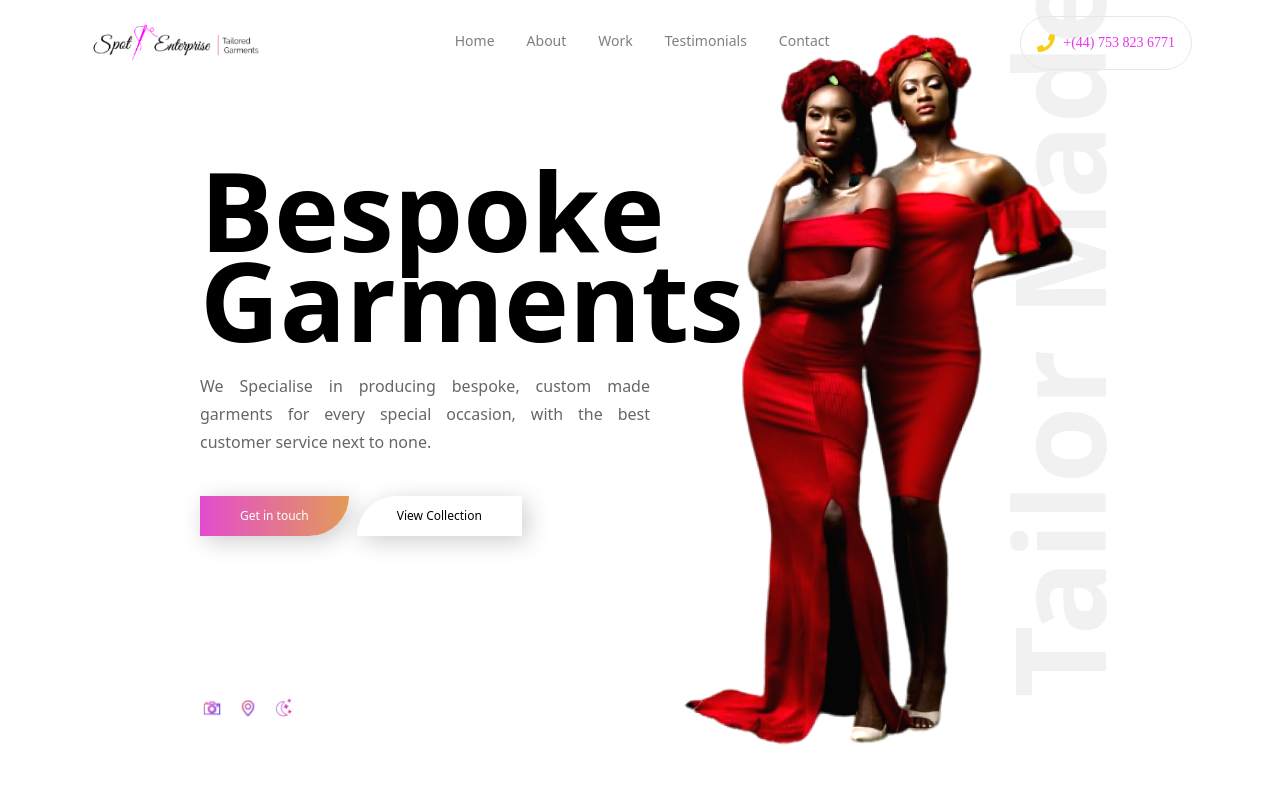
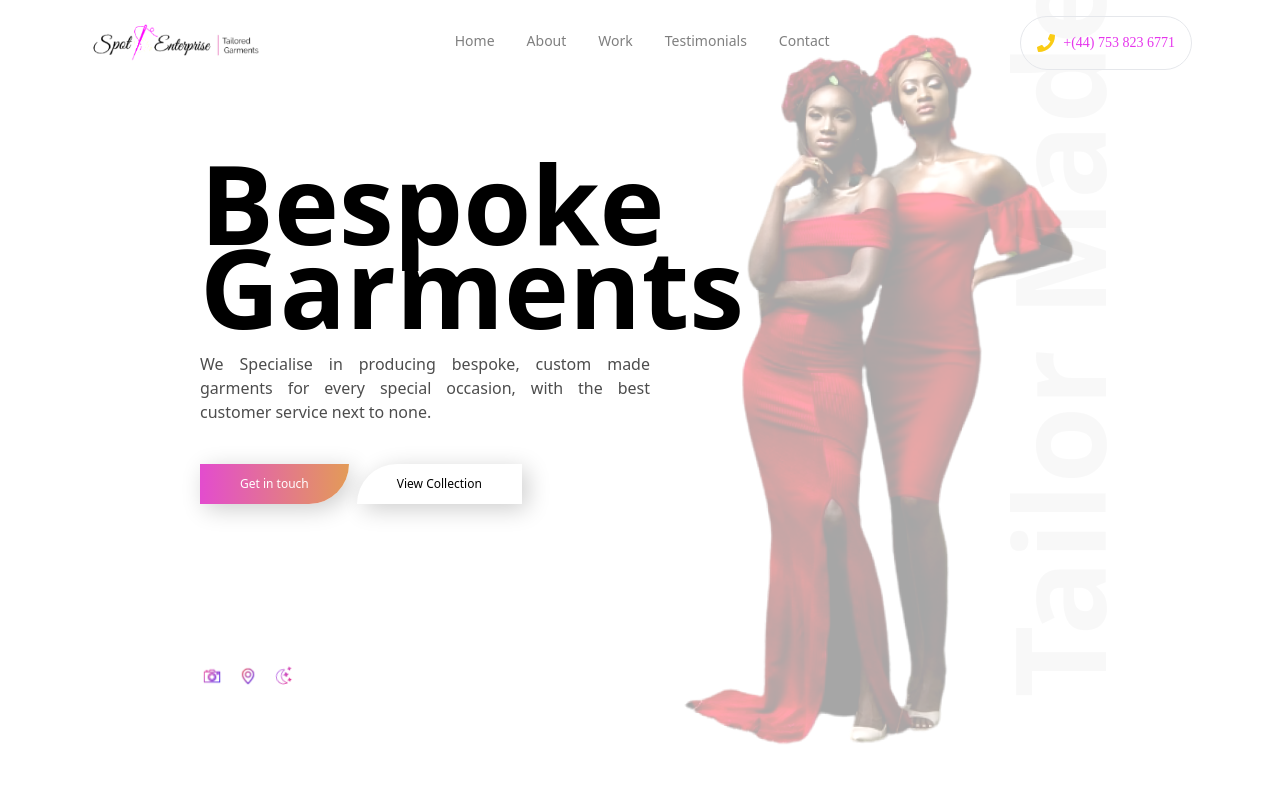
Before and after one commit to BlissfulCoda/SpotOnEnterprise-redesign, a React (Create React App) app: page / in a window 1280 px wide. Shown: the top 800 px of the page. Built offline with nearby package versions, Linux system fonts and the light colour scheme.

Commit message:
feat(client): add animations on large screens complete

```diff
--- a/src/Components/Layout/FooterSection/FooterSection.tsx
+++ b/src/Components/Layout/FooterSection/FooterSection.tsx
@@ -22,7 +22,7 @@ function FooterSection(): JSX.Element {
     >
       <div className="flex flex-col mx-auto tablet:flex-row ">
         {/* NAVIGATION */}
-        <div className="flex flex-col items-center inner-footer tablet:w-1/3 tablet:bg-zinc-100 dark-color tablet:dark:bg-slate-900">
+        <div className="flex flex-col items-center inner-footer tablet:w-1/3 tablet:bg-zinc-50 dark-color tablet:dark:bg-slate-900">
           <h3 className="footer-subheader">NAVIGATION</h3>
           <div className="footer-subcontainer">
             <a href="#home" className="footer-link">
@@ -44,7 +44,7 @@ function FooterSection(): JSX.Element {
         </div>
 
         {/* SOCIALS */}
-        <div className=" inner-footer bg-zinc-100 tablet:w-1/3 tablet:bg-white dark:bg-slate-900 tablet:dark:bg-darkMode">
+        <div className=" inner-footer bg-zinc-50 tablet:w-1/3 tablet:bg-white dark:bg-slate-900 tablet:dark:bg-darkMode">
           {/* LOGO  */}
           <h3 className="footer-subheader">CONTACT</h3>
           <div className="flex flex-col items-center footer-subcontainer">
@@ -79,7 +79,7 @@ function FooterSection(): JSX.Element {
         </div>
 
         {/* COMPANY */}
-        <div className="inner-footer tablet:w-1/3 tablet:bg-zinc-100 dark-color tablet:dark:bg-slate-900">
+        <div className="inner-footer tablet:w-1/3 tablet:bg-zinc-50 dark-color tablet:dark:bg-slate-900">
           <h3 className="footer-subheader">COMPANY</h3>
           <div className="mb-16 footer-subcontainer">
             <h5 className="footer-link">111C East Street Walworth</h5>
--- a/src/Components/Layout/Home/HomeComponents/MainImage.tsx
+++ b/src/Components/Layout/Home/HomeComponents/MainImage.tsx
@@ -1,17 +1,11 @@
-import { delay, motion } from "framer-motion";
+import { motion } from "framer-motion";
+import {Animations} from '../../Shared/Animation'
 
 import HeroImage from "../../../assets/Images/HeroImage.png";
 
 export default function MainImage(): JSX.Element {
   return (
-    <motion.div
-      initial={{ opacity: "0%" }}
-      animate={{
-        opacity: "100%",
-        transition: { ease: [0.455, 0.03, 0.515, 0.955], duration: 2.3, delay: 2.5 },
-      }}
-      className="relative"
-    >
+    <motion.div variants={Animations.picture} className="relative">
       <img
         src={HeroImage}
         alt="Hero Image"
--- a/src/Components/Layout/Home/HomeComponents/MainSection.tsx
+++ b/src/Components/Layout/Home/HomeComponents/MainSection.tsx
@@ -1,7 +1,10 @@
-import { useContext } from "react";
+import { motion } from "framer-motion";
+import { useContext, useState } from "react";
 import { DarkModeDataInterface } from "../../../../Data/DarkModeData";
 import DarkModeContext from "../../../../Context/DarkModeContext";
+import {Animations} from '../../Shared/Animation'
 
+import BespokeGarments from "../../Shared/BespokeGarments";
 import MainImage from "./MainImage";
 import TailorMade from "../../Shared/TailorMade";
 
@@ -22,44 +25,55 @@ export default function MainSection(): JSX.Element {
   const SPOTONENTERPRISE_LOCATION =
     "https://www.google.com/maps/place/111+East+St,+London/@51.4890573,-0.0916229,17z/data=!4m5!3m4!1s0x4876036188999255:0xc28bbd3db39f349c!8m2!3d51.4890403!4d-0.0916112";
 
+    // State
+    const [showImage, setShowImage] = useState<boolean>(false)
+
   return (
     <div className="container mx-auto ">
       <div className="absolute z-20 top-72 w-[460px] pl-6 sm:pl-10 tablet:pl-4 tablet:space-y-32 space-y-40 tablet:top-28 laptop:space-y-40 laptop:left-14 mx-10 desktop:left-14 biggest:left-20">
         <div className="space-y-20 tablet:space-y-12 laptop:space-y-10 ">
-          <div className="flex flex-col space-y-3 sm:px-4 tablet:px-0 tablet:space-y-0 sm:space-y-3 tablet:space-y-4 laptop:space-y-7">
+          <motion.div
+            variants={Animations.container}
+            className="flex flex-col space-y-3 sm:px-4 tablet:px-0 sm:space-y-3 tablet:space-y-6 laptop:space-y-12"
+          >
             {/* text - white: small - screen */}
-            <div
-              className="tablet:hidden text-white max-w-xs font-serif text-[55px] font-semibold leading-[50px] tablet:font-blacktablet:text-7xl tablet:leading-[60px] laptop:text-8xl
-               laptop:leading-[75px] desktop:text-[112px] desktop:leading-[90px] "
-            >
-              <h1>Bespoke Garments</h1>
-            </div>
+            <BespokeGarments
+              styling="tablet:hidden text-white max-w-xs font-serif text-[55px] font-semibold leading-9"
+              title="Bespoke Garments"
+            />
 
             {/* text - black: large - screen */}
-            <div
-              className="hidden max-w-xs tablet:flex font-serif text-[55px] font-medium leading-[50px] tablet:font-black tablet:text-7xl tablet:leading-[60px] laptop:text-8xl
-               laptop:leading-[75px]  desktop:text-[110px] desktop:leading-[90px] "
-            >
-              <h1>Bespoke Garments</h1>
-            </div>
+            <BespokeGarments
+              styling="hidden max-w-xs tablet:flex font-serif text-[55px] font-medium tablet:font-black tablet:text-7xl tablet:leading-[30px]
+              laptop:text-8xl
+              laptop:leading-7 desktop:text-[110px] desktop:leading-9"
+              title="Bespoke Garments"
+            />
 
             {/*  small - screen */}
-            <p className="text-white  tablet:hidden tablet:flex font-serif tracking-tighter text-sm w-[210px] leading-5 opacity-80">
+            <motion.p
+              variants={Animations.subtitle}
+              className="text-white  tablet:hidden tablet:flex font-serif tracking-tighter text-sm w-[210px] leading-5 opacity-80"
+            >
               We Specialise in producing bespoke, custom made garments for every
               special occasion, with the best customer service next to none.
-            </p>
+            </motion.p>
             {/* tablet - screen */}
-            <p
-              className="hidden tablet:flex font-light tablet:leading-4 tablet:flex tablet:w-3/4 text-justify  laptop:w-[390px] laptop:leading-5  desktop:w-[450px] desktop:text-base font-serif desktop:leading-7 biggest:w-[450px]
+            <motion.p
+              variants={Animations.subtitle}
+              className="hidden tablet:flex font-light tablet:leading-4 tablet:flex tablet:w-3/4 text-justify  laptop:w-[390px] laptop:leading-5  desktop:w-[450px] desktop:text-base font-serif desktop:leading-6 biggest:w-[450px]
               biggest:text-base"
             >
               We Specialise in producing bespoke, custom made garments for every
               special occasion, with the best customer service next to none.
-            </p>
-          </div>
+            </motion.p>
+          </motion.div>
 
           {/* LARGE BUTTONS */}
-          <div className="flex tablet:flex-row laptop:space-x-2 laptop:flex sm:pl-4 tablet:pl-0">
+          <motion.div
+            variants={Animations.buttons}
+            className="flex tablet:flex-row laptop:space-x-2 laptop:flex sm:pl-4 tablet:pl-0"
+          >
             <a
               href="#contact"
               type="button"
@@ -74,11 +88,14 @@ export default function MainSection(): JSX.Element {
             >
               View Collection
             </a>
-          </div>
+          </motion.div>
         </div>
 
         {/* Social Media */}
-        <div className="flex justify-between hidden w-24 space-x-2 tablet:flex tablet:pl-0 laptop:flex ">
+        <motion.div onAnimationComplete={() => setShowImage(true)}
+          variants={Animations.socials}
+          className="flex justify-between hidden w-24 space-x-2 tablet:flex tablet:pl-0 laptop:flex "
+        >
           <a
             href={SPOTONENTERPRISE_INSTAGRAM}
             className="w-6 h-6 "
@@ -102,11 +119,11 @@ export default function MainSection(): JSX.Element {
               className="cursor-pointer -rotate-12 transition-1000"
             />
           </a>
-        </div>
+        </motion.div>
       </div>
 
       {/* Hero image */}
-      <MainImage />
+      {showImage && <MainImage />}
 
       {/* Tailor Made */}
       <TailorMade />
--- a/src/Components/Layout/Home/HomeSection.tsx
+++ b/src/Components/Layout/Home/HomeSection.tsx
@@ -1,4 +1,4 @@
-import { motion, useTransform } from "framer-motion";
+import { motion} from "framer-motion";
 import { useContext } from "react";
 import { DarkModeDataInterface } from "../../../Data/DarkModeData";
 import DarkModeContext from "../../../Context/DarkModeContext";
--- a/src/Components/Layout/Shared/Animation.tsx
+++ b/src/Components/Layout/Shared/Animation.tsx
@@ -15,7 +15,7 @@ export const Animations = {
         type: "spring",
         stiffness: 90,
         ease: [0.455, 0.03, 0.515, 0.955],
-        duration: 0.7,
+        duration: 0.9,
         delay: 0.1,
       },
     },
@@ -60,6 +60,148 @@ export const Animations = {
     },
   },
 
+  // Main Heading
+  title: {
+    hidden: {
+      y: "90%",
+      opacity: 0,
+      transition: {
+        duration: 1.1,
+        ease: [0.455, 0.03, 0.515, 0.955],
+      },
+    },
+    visible: {
+      opacity: 1,
+      y: 0,
+      transition: {
+        ease: [0.455, 0.03, 0.515, 0.955],
+        duration: 1,
+        delay: 2.3,
+      },
+    },
+  },
+  // Main Heading
+  darkTitle: {
+    hidden: {
+      y: "90%",
+      opacity: 0,
+      transition: {
+        duration: 1.1,
+        ease: [0.455, 0.03, 0.515, 0.955],
+      },
+    },
+    visible: {
+      opacity: 1,
+      y: 0,
+      transition: {
+        ease: [0.455, 0.03, 0.515, 0.955],
+        duration: 1,
+        delay: 2.3,
+      },
+    },
+  },
+
+  // Sub heading
+  subtitle: {
+    hidden: {
+      y: "90%",
+      opacity: 0,
+      transition: {
+        duration: 0.85,
+        ease: [0.455, 0.03, 0.515, 0.955],
+      },
+    },
+    visible: {
+      opacity: 0.7,
+      y: 0,
+      transition: {
+        ease: [0.455, 0.03, 0.515, 0.955],
+        duration: 1,
+        delay: 2.4,
+      },
+    },
+  },
+
+  // Buttons
+  buttons: {
+    hidden: {
+      y: "90%",
+      opacity: 0,
+      transition: {
+        duration: 0.85,
+        ease: [0.455, 0.03, 0.515, 0.955],
+      },
+    },
+    visible: {
+      opacity: 1,
+      y: 0,
+      transition: {
+        ease: [0.455, 0.03, 0.515, 0.955],
+        duration: 1,
+        delay: 2.5,
+      },
+    },
+  },
+
+  // links
+  socials: {
+    hidden: {
+      y: "90%",
+      opacity: 0,
+      transition: {
+        duration: 0.85,
+        ease: [0.455, 0.03, 0.515, 0.955],
+      },
+    },
+    visible: {
+      opacity: 1,
+      y: 0,
+      transition: {
+        ease: [0.455, 0.03, 0.515, 0.955],
+        duration: 0.75,
+        delay: 2.6,
+      },
+    },
+  },
+  // links
+  mobileNav: {
+    hidden: {
+      y: "90%",
+      opacity: 0,
+      transition: {
+        duration: 0.85,
+        ease: [0.455, 0.03, 0.515, 0.955],
+      },
+    },
+    visible: {
+      opacity: 1,
+      y: 0,
+      transition: {
+        ease: [0.455, 0.03, 0.515, 0.955],
+        duration: 0.75,
+      },
+    },
+  },
+
+  // Tailor Made
+  tailorMade: {
+    hidden: {
+      opacity: 0,
+      transition: {
+        duration: 0.85,
+        ease: [0.455, 0.03, 0.515, 0.955],
+      },
+    },
+    visible: {
+      opacity: 0.06,
+      transition: {
+        ease: [0.455, 0.03, 0.515, 0.955],
+        duration: 3,
+        delay: 3.3,
+      },
+    },
+  },
+
   // Nav container
   container: {
     visible: {
@@ -68,4 +210,18 @@ export const Animations = {
       },
     },
   },
+
+  // HeroPicture
+  picture: {
+    hidden: {
+      opacity: 0,
+    },
+    visible: {
+      opacity: 1,
+      transition: {
+        ease: [0.455, 0.03, 0.515, 0.955],
+        duration: 3
+      },
+    },
+  },
 };
--- /dev/null
+++ b/src/Components/Layout/Shared/BespokeGarments.tsx
@@ -0,0 +1,40 @@
+import { motion } from "framer-motion";
+import { Animations } from "../Shared/Animation";
+
+interface Letters {
+  title: string;
+  styling: string;
+}
+
+export default function BespokeGarments({
+  title,
+  styling,
+}: Letters): JSX.Element {
+  // Split array words
+  const splitWords: string[] = title.split(" ");
+
+  // Split words into letters
+  const words: string[][] = splitWords.map((word) => word.split(""));
+
+  // Add space to words
+  words.map((words) => {
+    return words.push("\u00A0");
+  });
+  console.log(words);
+
+  return (
+    <>
+      {words.map((word, index) => {
+        return (
+          <motion.span
+            variants={Animations.title}
+            className={styling}
+            key={index}
+          >
+            {word}
+          </motion.span>
+        );
+      })}
+    </>
+  );
+}
--- a/src/Components/Layout/Shared/TailorMade.tsx
+++ b/src/Components/Layout/Shared/TailorMade.tsx
@@ -1,11 +1,14 @@
+import { motion } from "framer-motion";
+import {Animations} from '../Shared/Animation'
 export default function TailorMade(): JSX.Element {
   return (
-    <div
+    <motion.div
+    variants={Animations.tailorMade}
       className="absolute -rotate-90 -left-[72px] top-[230px] font-serif font-bold w-[800px] opacity-5 text-9xl sm:-left-3 tablet:text-[105px] tablet:left-64 tablet:top-[100px] laptop:left-[510px] laptop:text-[125px] laptop:top-[180px]
         desktop:left-[570px]
         biggest:left-[660px] "
     >
       Tailor Made
-    </div>
+    </motion.div>
   );
 }
--- a/src/index.css
+++ b/src/index.css
@@ -26,7 +26,7 @@
   }
 
   p {
-    @apply text-xs leading-6 tablet:leading-5 font-sans text-justify font-serif laptop:text-sm laptop:leading-6  opacity-60 desktop:leading-7 dark:opacity-70;
+    @apply text-xs leading-6 tablet:leading-5 font-sans text-justify font-serif laptop:text-sm laptop:leading-6  opacity-50 desktop:leading-7 dark:opacity-70;
   }
 }
 
```
